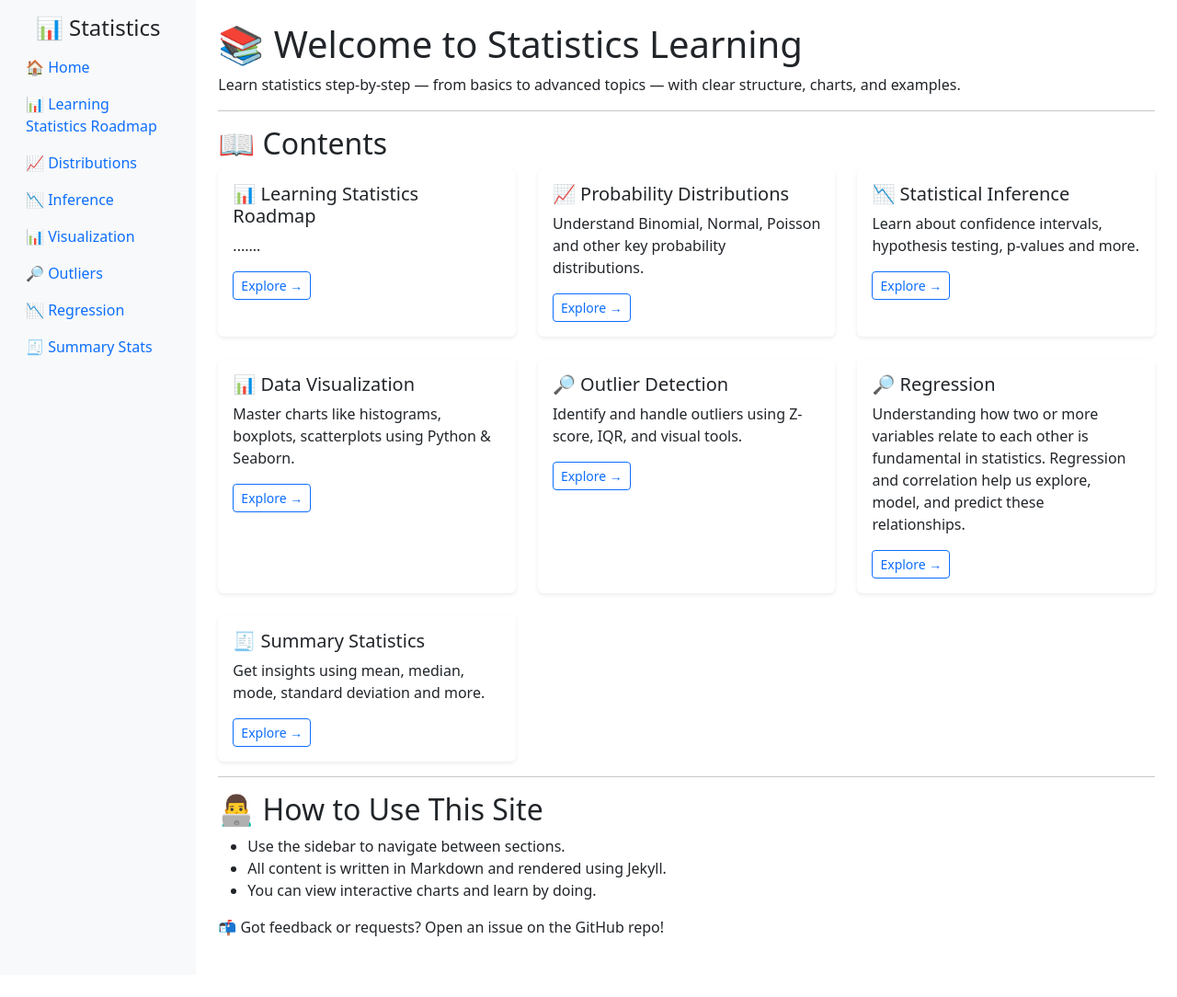
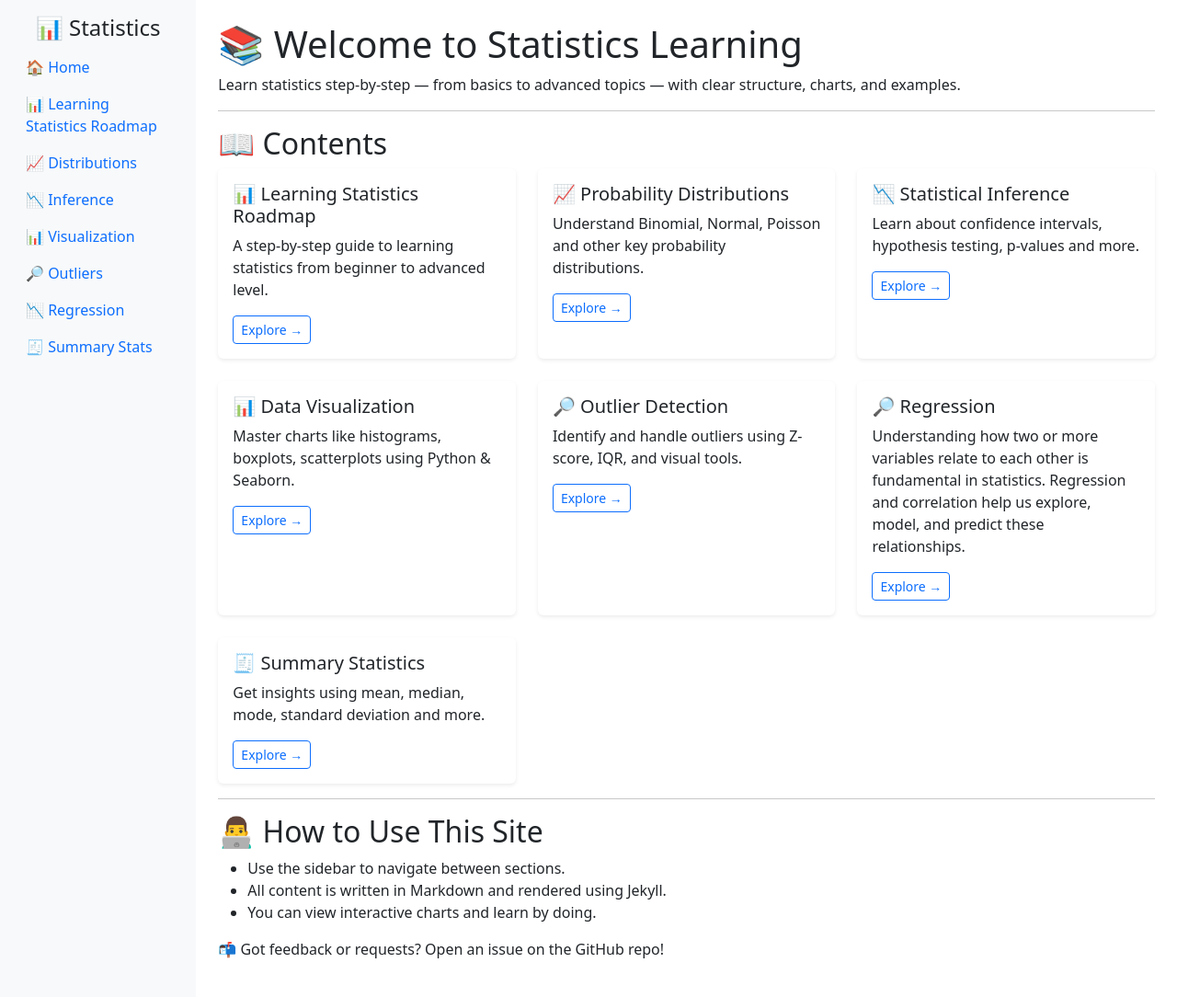
Before and after one commit to buribalkan/Statistics, a Jekyll site: the page built from index.md, in a window 1280 px wide. Shown: the whole page at 92% size. Built offline with Jekyll 4.4.1, drawn with Linux system fonts in a browser that asks for light colours; before the commit the page ends 1060 px from its top, so only the background shows below that.

Commit message:
Update index.md

```diff
--- a/index.md
+++ b/index.md
@@ -16,7 +16,7 @@ title: Home
     <div class="card h-100 border-0 shadow-sm">
       <div class="card-body">
         <h5 class="card-title">📊 Learning Statistics Roadmap</h5>
-        <p class="card-text">.......</p>
+        <p class="card-text">A step-by-step guide to learning statistics from beginner to advanced level. </p>
         <a href="{{ site.baseurl }}/01-Learning_Statistics_Roadmap" class="btn btn-outline-primary btn-sm">Explore →</a>
       </div>
     </div>
```
